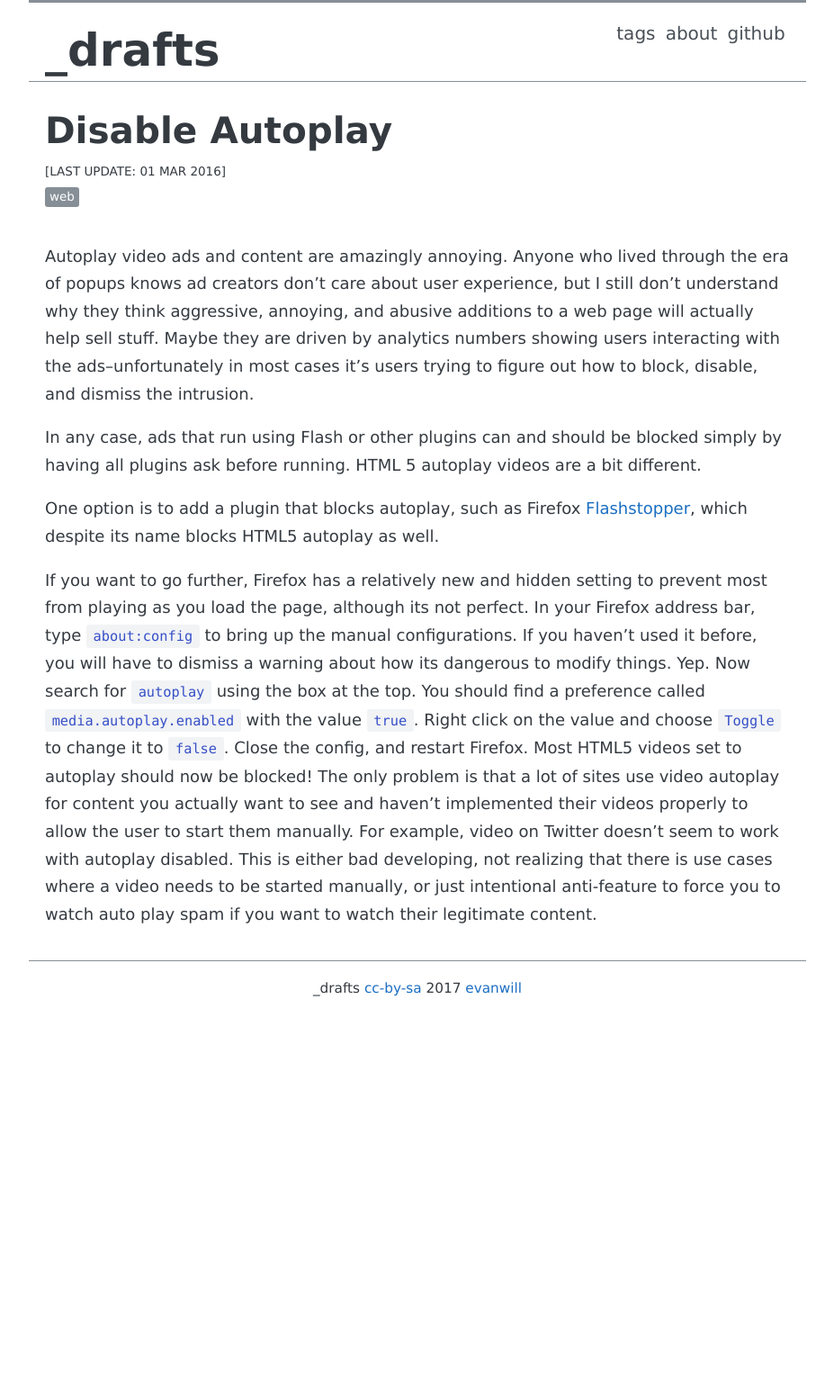
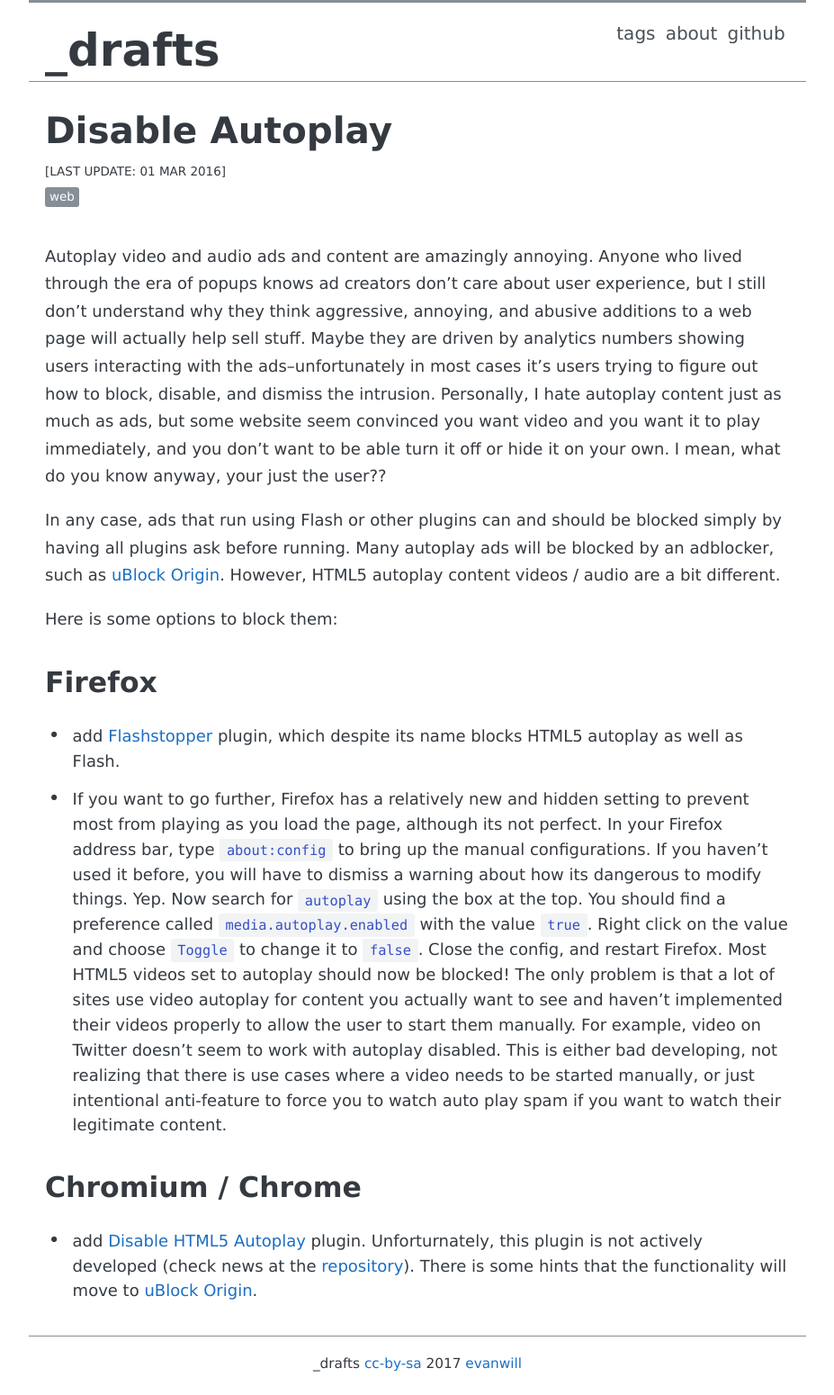
Before and after one commit to evanwill/_drafts, a Jekyll site: the page built from _notes/autoplay.md, in a window 1280 px wide. Shown: the whole page at 90% size, without its empty margins (176-1103 px from the left). Built offline with Jekyll 4.4.1, drawn with Linux system fonts in a browser that asks for light colours; before the commit the page ends 1133 px from its top, so only the background shows below that.

Commit message:
autoplay

```diff
--- a/_notes/autoplay.md
+++ b/_notes/autoplay.md
@@ -5,16 +5,23 @@ tags: [web]
 date: 2016-02-30
 ---
 
-Autoplay video ads and content are amazingly annoying.
+Autoplay video and audio ads and content are amazingly annoying.
 Anyone who lived through the era of popups knows ad creators don't care about user experience, but I still don't understand why they think aggressive, annoying, and abusive additions to a web page will actually help sell stuff.
-Maybe they are driven by analytics numbers showing users interacting with the ads--unfortunately in most cases it's users trying to figure out how to block, disable, and dismiss the intrusion.
+Maybe they are driven by analytics numbers showing users interacting with the ads--unfortunately in most cases it's users trying to figure out how to block, disable, and dismiss the intrusion. Personally, I hate autoplay content just as much as ads, but some website seem convinced you want video and you want it to play immediately, and you don't want to be able turn it off or hide it on your own. I mean, what do you know anyway, your just the user??
 
-In any case, ads that run using Flash or other plugins can and should be blocked simply by having all plugins ask before running. HTML 5 autoplay videos are a bit different.
+In any case, ads that run using Flash or other plugins can and should be blocked simply by having all plugins ask before running. Many autoplay ads will be blocked by an adblocker, such as [uBlock Origin](https://github.com/gorhill/uBlock). However, HTML5 autoplay content videos / audio are a bit different.
 
-One option is to add a plugin that blocks autoplay, such as Firefox [Flashstopper](https://addons.mozilla.org/en-US/firefox/addon/flashstopper/), which despite its name blocks HTML5 autoplay as well.
+Here is some options to block them:
 
-If you want to go further, Firefox has a relatively new and hidden setting to prevent most from playing as you load the page, although its not perfect.
+## Firefox
+
+- add [Flashstopper](https://addons.mozilla.org/en-US/firefox/addon/flashstopper/) plugin, which despite its name blocks HTML5 autoplay as well as Flash.
+- If you want to go further, Firefox has a relatively new and hidden setting to prevent most from playing as you load the page, although its not perfect.
 In your Firefox address bar, type `about:config` to bring up the manual configurations. If you haven't used it before, you will have to dismiss a warning about how its dangerous to modify things. Yep.
 Now search for `autoplay` using the box at the top. You should find a preference called `media.autoplay.enabled` with the value `true`. Right click on the value and choose `Toggle` to change it to `false`.
 Close the config, and restart Firefox.
 Most HTML5 videos set to autoplay should now be blocked! The only problem is that a lot of sites use video autoplay for content you actually want to see and haven't implemented their videos properly to allow the user to start them manually. For example, video on Twitter doesn't seem to work with autoplay disabled. This is either bad developing, not realizing that there is use cases where a video needs to be started manually, or just intentional anti-feature to force you to watch auto play spam if you want to watch their legitimate content.
+
+## Chromium / Chrome
+
+- add [Disable HTML5 Autoplay](https://chrome.google.com/webstore/detail/disable-html5-autoplay/efdhoaajjjgckpbkoglidkeendpkolai) plugin. Unforturnately, this plugin is not actively developed (check news at the [repository](https://github.com/Eloston/disable-html5-autoplay)). There is some hints that the functionality will move to [uBlock Origin](https://github.com/gorhill/uBlock).
```
